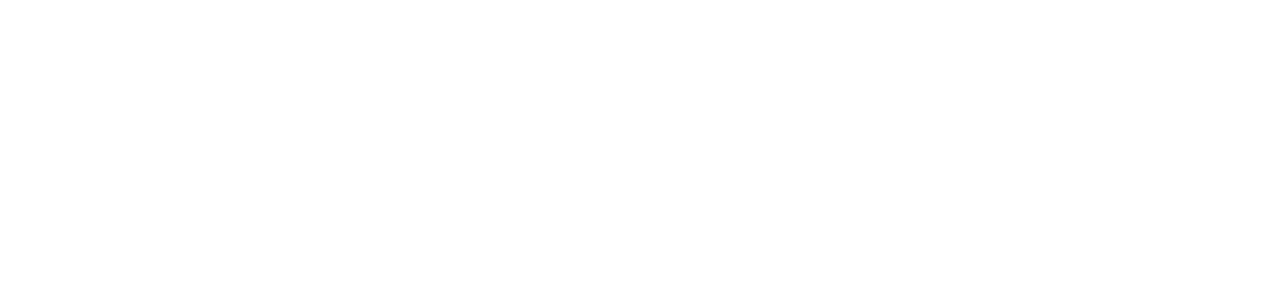
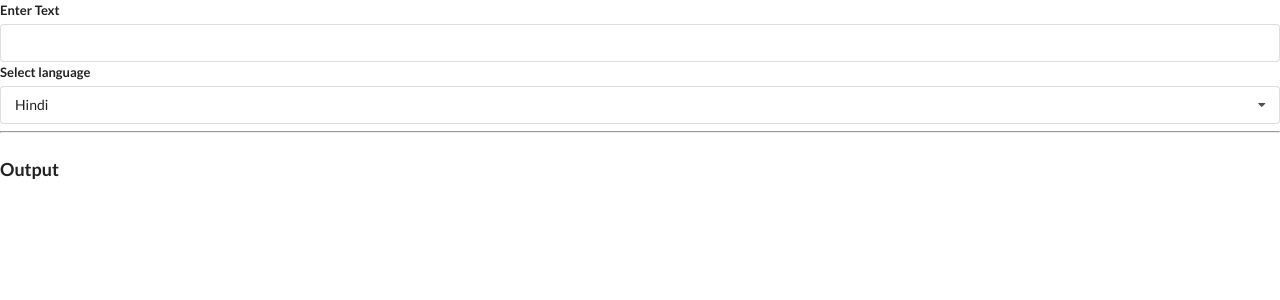
Before and after one commit to dev-saurav/accordian, a React (Create React App) app: page / in a window 1280 px wide. Shown: the top 300 px of the page. Built offline with nearby package versions, Linux system fonts and the light colour scheme.

Commit message:
added the translation

```diff
--- a/src/App.js
+++ b/src/App.js
@@ -2,6 +2,7 @@
 import Accordian from './components/Accordian';
 import Search from './components/Search';
 import Dropdown from './components/Dropdown';
+import Translate from './components/Translate';
 const items = [
     {
         title: "What is React?",
@@ -37,6 +38,10 @@
             {/* <Accordian items={items} /> */}
             {/* <Search /> */}
             {/* <Dropdown options={options} selected={selected} onSelectedChanged={setSelected} /> */}
+            {/* <div style={{ color: selected.value }}>
+                <h1>Color will change</h1>
+            </div> */}
+            <Translate />
         </div>
     )
 }
--- /dev/null
+++ b/src/components/Convert.js
@@ -0,0 +1,45 @@
+import React, { useEffect, useState } from 'react'
+import axios from 'axios';
+
+const Convert = ({ language, inputText }) => {
+    const [translated, setTranslated] = useState('');
+    const [debouncedText, setDebouncedText] = useState(inputText);
+    //useEffect for the inputText
+    useEffect(() => {
+
+        const timeOutId = setTimeout(() => {
+            setDebouncedText(inputText)
+        }, 1000);
+
+        //cleanup function
+        return () => {
+            clearTimeout(timeOutId);
+        }
+    }, [inputText]);
+    //useEffect for the debounced text and language
+
+    useEffect(() => {
+        const doTranslation = async () => {
+            const { data } = await axios.post('https://translation.googleapis.com/language/translate/v2', {}, {
+                params: {
+                    q: debouncedText,
+                    target: language.value,
+                    key: "AIzaSyCHUCmpR7cT_yDFHC98CZJy2LTms-IwDlM"
+                }
+            });
+
+            setTranslated(data.data.translations[0].translatedText);
+        }
+        if (debouncedText) {
+            doTranslation();
+        }
+
+    }, [language, debouncedText]);
+    return (
+        <div>
+            <h1 className="ui header">{translated}</h1>
+        </div>
+    )
+}
+
+export default Convert;
--- a/src/components/Dropdown.js
+++ b/src/components/Dropdown.js
@@ -1,6 +1,6 @@
 import React, { useState, useEffect, useRef } from 'react';
 
-const Dropdown = ({ options, selected, onSelectedChanged }) => {
+const Dropdown = ({ options, selected, onSelectedChanged, label }) => {
     //manage the toggle of dropdown
     const [open, setOpen] = useState(false);
     const ref = useRef();
@@ -38,7 +38,7 @@
     return (
         <div ref={ref} className="ui form">
             <div className="field">
-                <label className="label">Select a color</label>
+                <label className="label">{label}</label>
                 <div onClick={() => setOpen(!open)} className={`ui selection dropdown ${open ? 'visible active' : ''}`}>
                     <i className="dropdown icon"></i>
                     <div className="text">
--- /dev/null
+++ b/src/components/Translate.js
@@ -0,0 +1,47 @@
+import React, { useState, useEffect } from 'react'
+import Dropdown from './Dropdown';
+import Convert from './Convert';
+
+const options = [
+    {
+        label: 'Hindi',
+        value: 'hi'
+    },
+    {
+        label: 'Afrikaans',
+        value: 'af'
+    },
+    {
+        label: 'Arabic',
+        value: 'ar'
+    },
+    {
+        label: 'Dutch',
+        value: 'nl'
+    }
+]
+
+const Translate = () => {
+    const [language, setLanguage] = useState(options[0]);
+    const [inputText, setInputText] = useState('');
+
+    return (
+        <div>
+            <div className="ui form">
+                <div className="field">
+                    <label>Enter Text</label>
+                    <input type="text" value={inputText} onChange={(e) => setInputText(e.target.value)} />
+                </div>
+            </div>
+
+            <Dropdown options={options} selected={language} onSelectedChanged={setLanguage} label="Select language" />
+
+            <hr />
+
+            <h3 className="ui header">Output</h3>
+            <Convert language={language} inputText={inputText} />
+        </div>
+    )
+}
+
+export default Translate;
```
